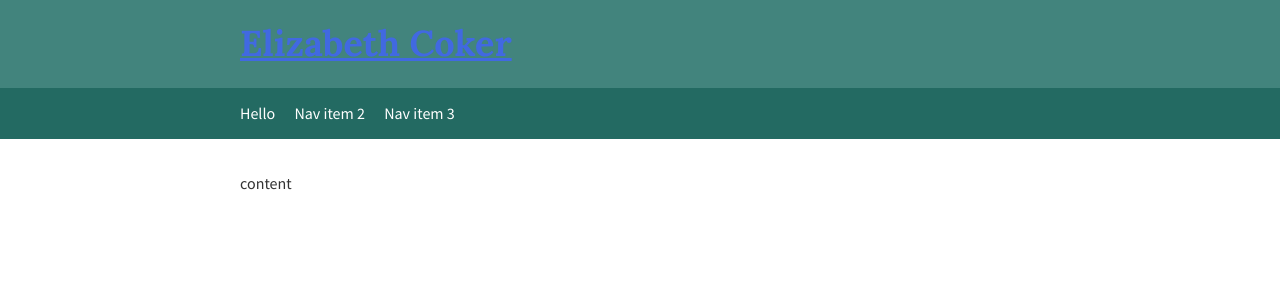
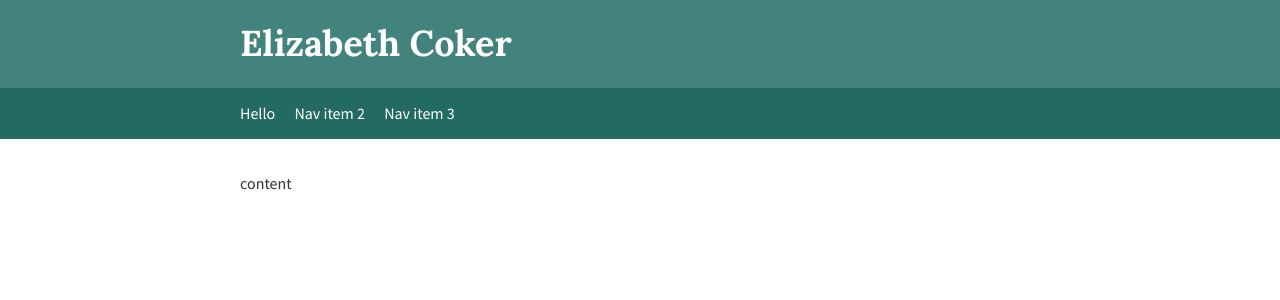
Before and after one commit to eac54/eac54.github.io, a Jekyll site: the page built from index.md, in a window 1280 px wide. Shown: the top 300 px of the page. Built offline with Jekyll 4.4.1, drawn with Linux system fonts in a browser that asks for light colours.

Commit message:
Update default.html

```diff
--- a/_layouts/default.html
+++ b/_layouts/default.html
@@ -8,7 +8,7 @@
 	<body>
         	<div class="header">
 			<div class="container">
-				<h1 class="header-heading"><a href="/">Elizabeth Coker</a></h1>
+				<h1 class="header-heading"><a href="/" class="display">Elizabeth Coker</a></h1>
 			</div>
 		</div>
 		<div class="nav-bar">
```
